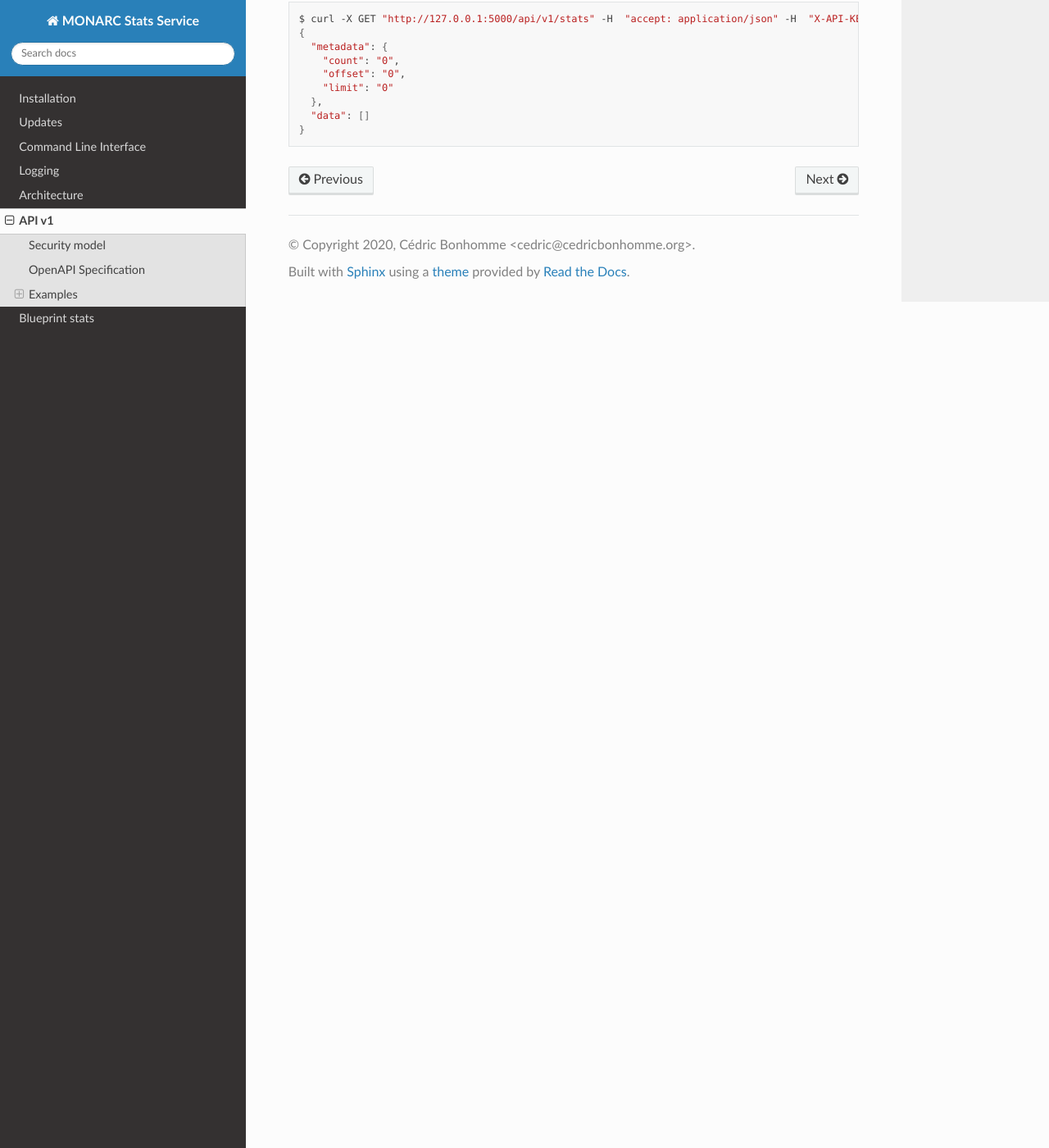
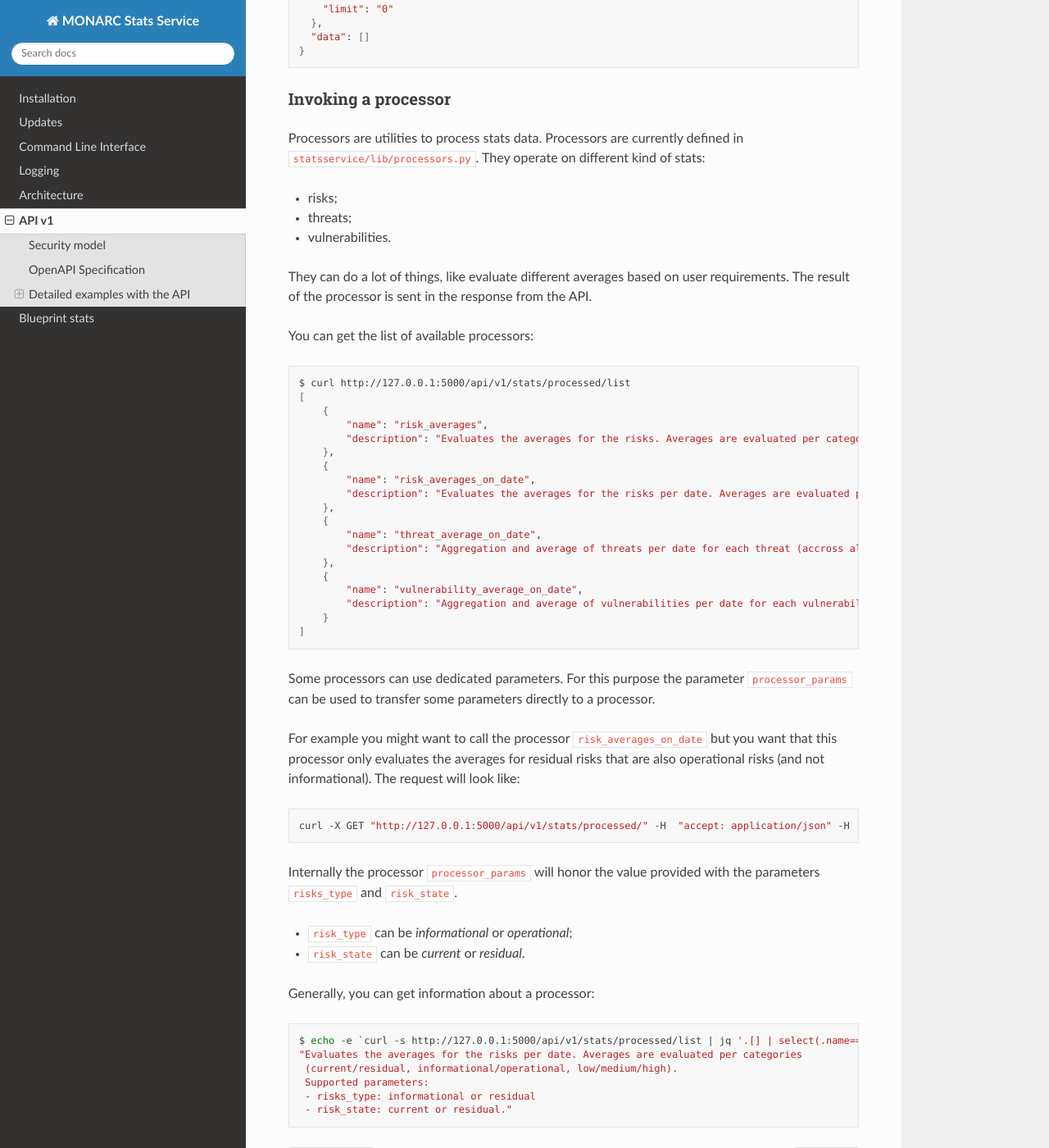
Before and after one commit to monarc-project/stats-service, a Sphinx documentation site: the page built from docs/api-v1.rst, in a window 1280 px wide and 1400 px high, scrolled down 8435 px. Shown: the whole window at 82% size. Built offline with Sphinx 7.4.7 and the Read the Docs theme 2.0.0, drawn with Linux system fonts in a browser that asks for light colours; some of the changed text lies outside the part shown.

Commit message:
chg: [documentation] updated documentation about processors and parameters.

```diff
--- a/docs/api-v1.rst
+++ b/docs/api-v1.rst
@@ -16,17 +16,13 @@ First, an overview of the security model. Section to be completed.
 OpenAPI Specification
 ---------------------
 
-https://monarc-stats-service.herokuapp.com/api/v1/swagger.json
-
-Swagger UI: https://monarc-stats-service.herokuapp.com/api/v1
-
 
 .. literalinclude:: swagger.json
   :language: JSON
 
 
-Examples
---------
+Detailed examples with the API
+------------------------------
 
 Getting stats for a client
 ~~~~~~~~~~~~~~~~~~~~~~~~~~
@@ -42,3 +38,73 @@ Getting stats for a client
       },
       "data": []
     }
+
+
+Invoking a processor
+~~~~~~~~~~~~~~~~~~~~
+
+Processors are utilities to process stats data. Processors are currently defined in
+``statsservice/lib/processors.py``. They operate on different kind of stats:
+
+- risks;
+- threats;
+- vulnerabilities.
+
+They can do a lot of things, like evaluate different averages based on user
+requirements. The result of the processor is sent in the response from the API.
+
+You can get the list of available processors:
+
+.. code-block:: bash
+
+    $ curl http://127.0.0.1:5000/api/v1/stats/processed/list
+    [
+        {
+            "name": "risk_averages",
+            "description": "Evaluates the averages for the risks. Averages are evaluated per categories\n    (current/residual, informational/operational, low/medium/high)."
+        },
+        {
+            "name": "risk_averages_on_date",
+            "description": "Evaluates the averages for the risks per date. Averages are evaluated per categories\n    (current/residual, informational/operational, low/medium/high).\n    Supported parameters:\n    - risks_type: informational or residual\n    - risk_state: current or residual."
+        },
+        {
+            "name": "threat_average_on_date",
+            "description": "Aggregation and average of threats per date for each threat (accross all risk\n    analysis).\n    "
+        },
+        {
+            "name": "vulnerability_average_on_date",
+            "description": "Aggregation and average of vulnerabilities per date for each vulnerability\n    (accross all risk analysis).\n    "
+        }
+    ]
+
+
+Some processors can use dedicated parameters. For this purpose the parameter
+``processor_params`` can be used to transfer some parameters directly to a processor.
+
+For example you might want to call the processor ``risk_averages_on_date`` but you want
+that this processor only evaluates the averages for residual risks that are also
+operational risks (and not informational). The request will look like:
+
+.. code-block:: bash
+
+    curl -X GET "http://127.0.0.1:5000/api/v1/stats/processed/" -H  "accept: application/json" -H  "Content-Type: application/json" -d "{  \"type\": \"risk\",  \"processor\": \"risk_averages_on_date\",  \"local_stats_only\": 0, \"date_from\":\"2020-06-12\",\"processor_params\": {\"risks_type\":\"operational\",\"risks_state\":\"residual\"}}"
+
+
+Internally the processor ``processor_params`` will honor the value provided with
+the parameters ``risks_type`` and ``risk_state``.
+
+- ``risk_type`` can be *informational* or *operational*;
+- ``risk_state`` can be *current* or *residual*.
+
+
+Generally, you can get information about a processor:
+
+
+.. code-block:: bash
+
+    $ echo -e `curl -s http://127.0.0.1:5000/api/v1/stats/processed/list | jq '.[] | select(.name=="risk_averages_on_date") | .description'`
+    "Evaluates the averages for the risks per date. Averages are evaluated per categories
+     (current/residual, informational/operational, low/medium/high).
+     Supported parameters:
+     - risks_type: informational or residual
+     - risk_state: current or residual."
```
Also changed, not shown: 1 other file.
